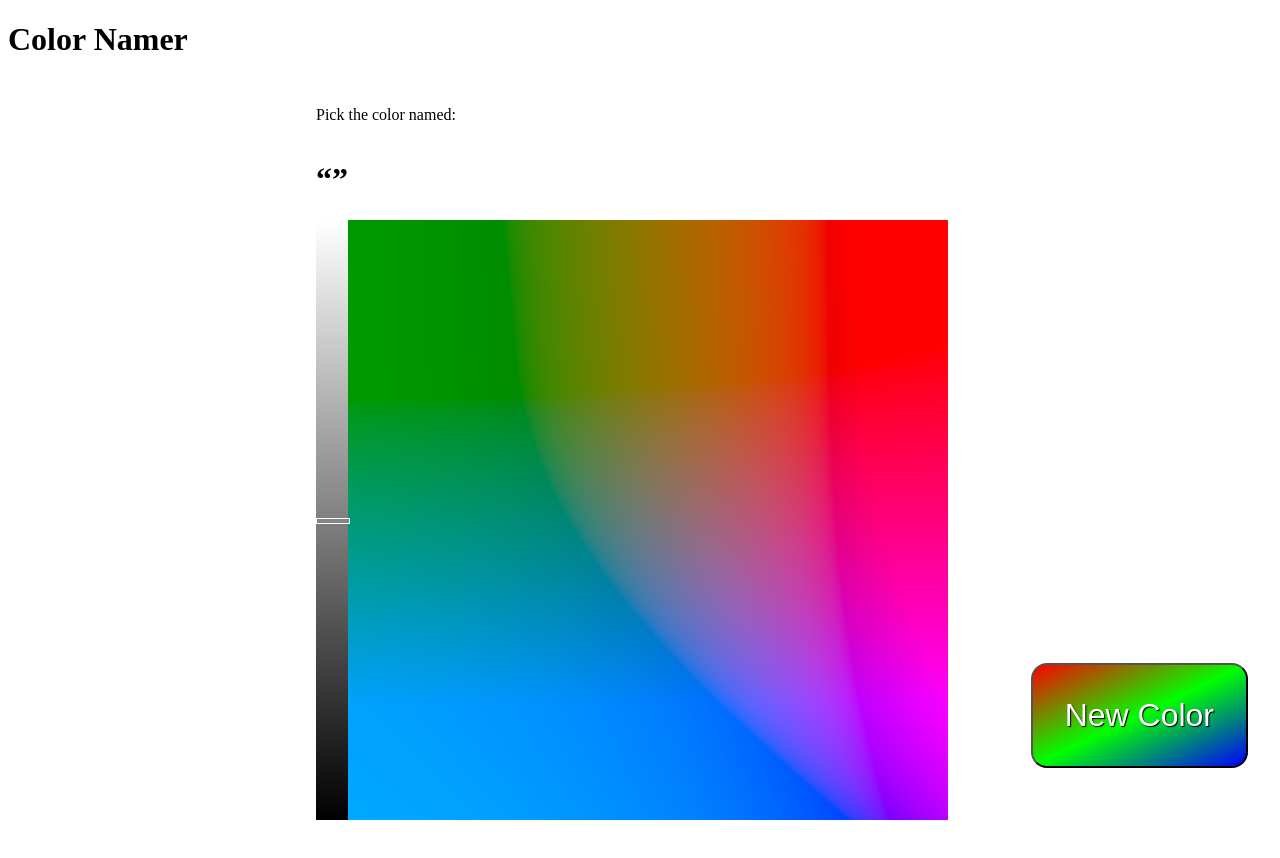
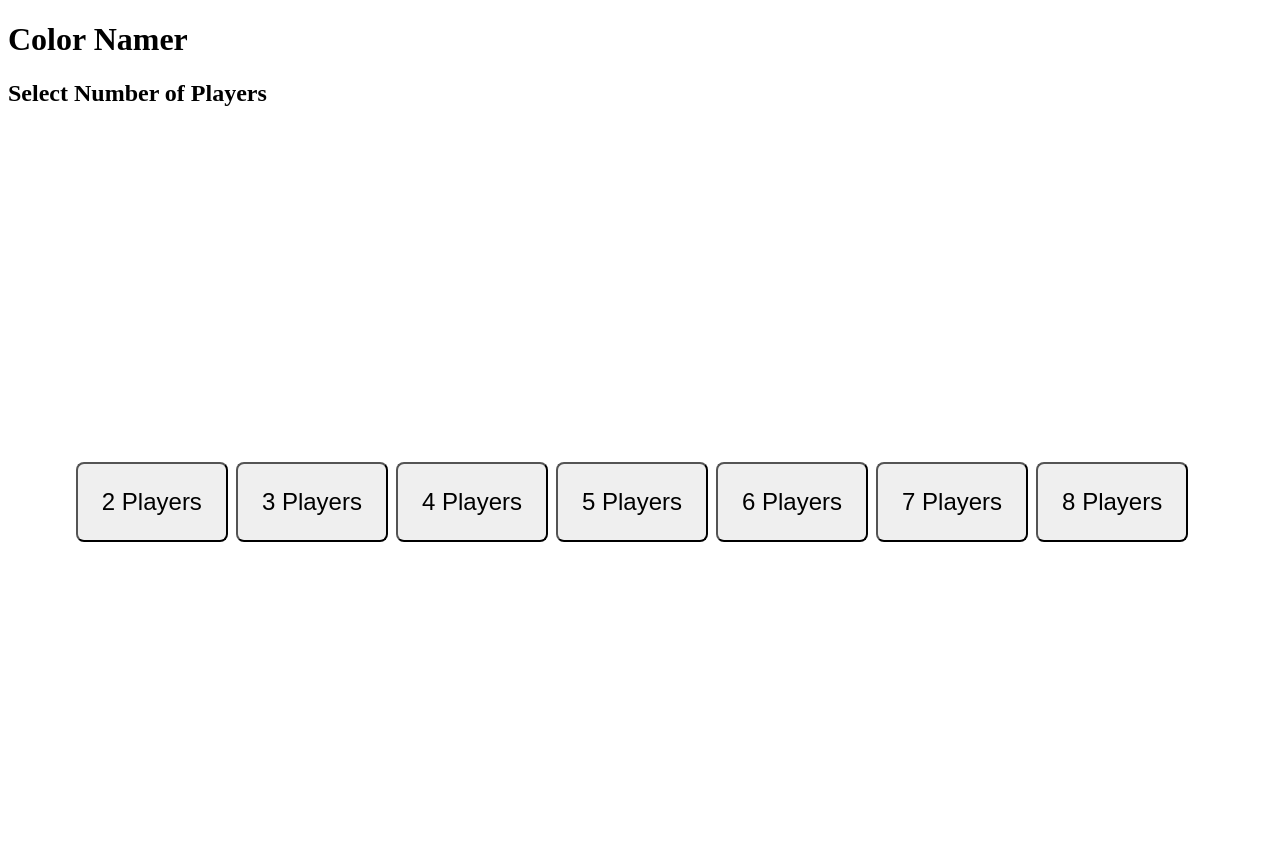
Before and after one commit to thinkle-iacs/color-namer, a SvelteKit app: page / in a window 1280 px wide. Shown: the top 858 px of the page. Built offline with nearby package versions, Linux system fonts and the light colour scheme.

Commit message:
Proof of concept complete! TODO list for building real game created.

```diff
--- /dev/null
+++ b/src/lib/NonNetworkedGame.svelte
@@ -0,0 +1,189 @@
+<script lang="ts">
+  import AnswerRevealer from "$lib/AnswerRevealer.svelte";
+  import ColorDescriber from "$lib/ColorDescriber.svelte";
+  import ColorPicker from "$lib/ColorPicker.svelte";
+  import type { Color } from "$lib/types";
+
+  let numPlayers: number | null = null;
+  let currentPlayerIndex = 0;
+  let currentPickerIndex = 0; // Track whose turn it is to pick
+  let players: { name: string; color: string; guess: Color | null }[] = [];
+
+  let theGuess: Color | null = null;
+  let theColor: Color | null = null;
+  let theClue: string = "";
+
+  // Predefined team colors
+  const teamColors = [
+    "red",
+    "blue",
+    "green",
+    "orange",
+    "yellow",
+    "purple",
+    "black",
+    "white",
+  ];
+
+  function startGame(playersCount: number) {
+    numPlayers = playersCount;
+    players = teamColors.slice(0, playersCount).map((color) => ({
+      name: color.charAt(0).toUpperCase() + color.slice(1) + " Team",
+      color,
+      guess: null,
+    }));
+    currentPickerIndex = 0; // First player picks
+    resetColor();
+  }
+
+  function resetColor() {
+    if (numPlayers === null) return;
+
+    let lightness = Math.round(Math.random() * 100);
+    let a = Math.round(Math.random() * 256) - 128;
+    let b = Math.round(Math.random() * 256) - 128;
+    theColor = { lightness, a, b };
+    theClue = "";
+    theGuess = null;
+    currentPlayerIndex = 0;
+    players.forEach((p) => (p.guess = null));
+  }
+
+  function submitGuess(guess: Color) {
+    players[currentPlayerIndex].guess = guess;
+    if (currentPlayerIndex < players.length - 1) {
+      currentPlayerIndex++;
+    } else {
+      theGuess = guess; // All players guessed, reveal the answer
+    }
+  }
+
+  function nextRound() {
+    // Rotate the picker role
+    currentPickerIndex = (currentPickerIndex + 1) % players.length;
+    resetColor();
+  }
+</script>
+
+<h1>Color Namer</h1>
+
+{#if numPlayers === null}
+  <h2>Select Number of Players</h2>
+  <div class="player-select">
+    {#each [2, 3, 4, 5, 6, 7, 8] as p}
+      <button on:click={() => startGame(p)}>{p} Players</button>
+    {/each}
+  </div>
+{:else}
+  {#if !theClue}
+    <button id="new-color-button" on:click={resetColor}>New Color</button>
+  {/if}
+
+  {#if !theClue && theColor}
+    <h2 class="on-top">
+      {players[currentPickerIndex].name} is picking the color...
+    </h2>
+    <ColorDescriber color={theColor} ondescribe={(clue) => (theClue = clue)} />
+  {:else}
+    <div>
+      {#if !theGuess}
+        <p>Pick the color named:</p>
+        <h1>&ldquo;{theClue}&rdquo;</h1>
+
+        <h2>{players[currentPlayerIndex].name}'s Turn</h2>
+
+        <!-- 🔥 FORCE RESET: Wrap ColorPicker in {#key} to reset per team -->
+        {#key players[currentPlayerIndex].name}
+          <ColorPicker onconfirm={(c) => submitGuess(c)} />
+        {/key}
+
+        <p>Players Guessed:</p>
+        <ul>
+          {#each players as player}
+            <li style="color: {player.color}">
+              {player.name}: {player.guess ? "✅" : "❌"}
+            </li>
+          {/each}
+        </ul>
+      {:else}
+        <AnswerRevealer
+          color={theColor!}
+          guesses={players.map((p) => ({
+            name: p.name,
+            color: p.guess!,
+            userColor: p.color,
+          }))}
+          description={theClue}
+          onComplete={nextRound}
+        />
+      {/if}
+    </div>
+  {/if}
+{/if}
+
+<style>
+  div {
+    width: max(calc(100vw - 32px), 500px);
+    height: max(70vh, 750px);
+    display: grid;
+    place-content: center;
+  }
+
+  .player-select {
+    display: flex;
+    gap: 8px;
+    flex-wrap: wrap;
+    justify-content: center;
+  }
+
+  .player-select button {
+    padding: 1em;
+    font-size: 1.5rem;
+    border-radius: 8px;
+    cursor: pointer;
+  }
+
+  #new-color-button {
+    position: fixed;
+    bottom: 32px;
+    right: 32px;
+    z-index: 99;
+    padding: 1em;
+    font-size: 2rem;
+    border-radius: 16px;
+    background: linear-gradient(to bottom right, #f00, #0f0, #00f);
+    color: white;
+    text-shadow: 1px 1px 1px black;
+  }
+
+  ul {
+    list-style: none;
+    padding: 0;
+  }
+
+  li {
+    font-size: 1.5rem;
+  }
+  h2.on-top {
+    position: fixed;
+    top: 32px;
+    left: 32px;
+    z-index: 99;
+    color: white;
+    width: 100%;
+    text-align: center;
+    font-family:
+      system-ui,
+      -apple-system,
+      BlinkMacSystemFont,
+      "Segoe UI",
+      Roboto,
+      Oxygen,
+      Ubuntu,
+      Cantarell,
+      "Open Sans",
+      "Helvetica Neue",
+      sans-serif;
+    font-style: italic;
+  }
+</style>
--- a/src/routes/+page.svelte
+++ b/src/routes/+page.svelte
@@ -1,62 +1,5 @@
 <script lang="ts">
-  import AnswerRevealer from "$lib/AnswerRevealer.svelte";
-  import ColorDescriber from "$lib/ColorDescriber.svelte";
-  import ColorPicker from "$lib/ColorPicker.svelte";
-  import type { Color } from "$lib/types";
-  let theGuess: Color | null = null;
-  let theColor: Color | null = null;
-  let theClue: string = "";
-
-  function resetColor() {
-    let lightness = Math.round(Math.random() * 100);
-    let a = Math.round(Math.random() * 256) - 128;
-    let b = Math.round(Math.random() * 256) - 128;
-    theColor = { lightness, a, b };
-    theClue = "";
-    theGuess = null;
-  }
+  import NonNetworkedGame from "./../lib/NonNetworkedGame.svelte";
 </script>
 
-<h1>Color Namer</h1>
-{#if !theClue}
-  <button id="new-color-button" onclick={resetColor}>New Color</button>
-{/if}
-{#if !theClue && theColor}
-  <ColorDescriber color={theColor} ondescribe={(clue) => (theClue = clue)} />
-{:else}
-  <div>
-    {#if !theGuess}
-      <p>Pick the color named:</p>
-      <h1>&ldquo;{theClue}&rdquo;</h1>
-      <ColorPicker onconfirm={(c) => (theGuess = c)} />
-    {:else}
-      <AnswerRevealer
-        color={theColor!}
-        guesses={[{ name: "Your guess", color: theGuess, userColor: "white" }]}
-        description={theClue}
-        onComplete={resetColor}
-      />
-    {/if}
-  </div>
-{/if}
-
-<style>
-  div {
-    width: max(calc(100vw - 32px), 500px);
-    height: max(70vh, 750px);
-    display: grid;
-    place-content: center;
-  }
-  #new-color-button {
-    position: fixed;
-    bottom: 32px;
-    right: 32px;
-    z-index: 99;
-    padding: 1em;
-    font-size: 2rem;
-    border-radius: 16px;
-    background: linear-gradient(to bottom right, #f00, #0f0, #00f);
-    color: white;
-    text-shadow: 1px 1px 1px black;
-  }
-</style>
+<NonNetworkedGame />
```
Also changed, not shown: 1 other file (tests, documents, lock files or other folders).
